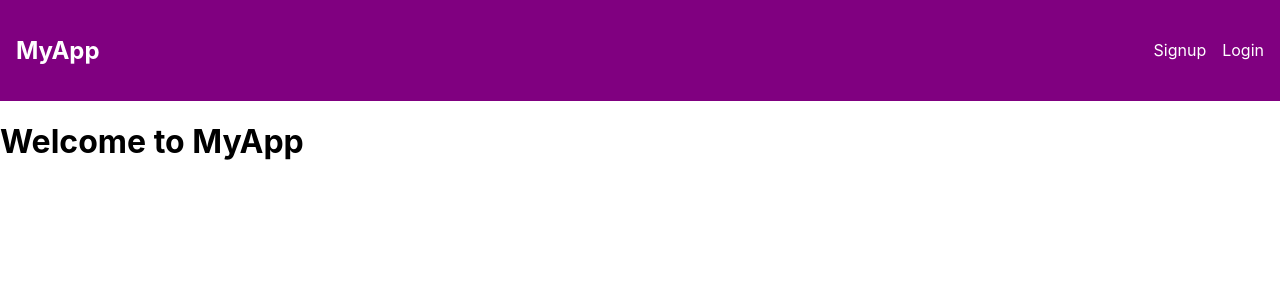
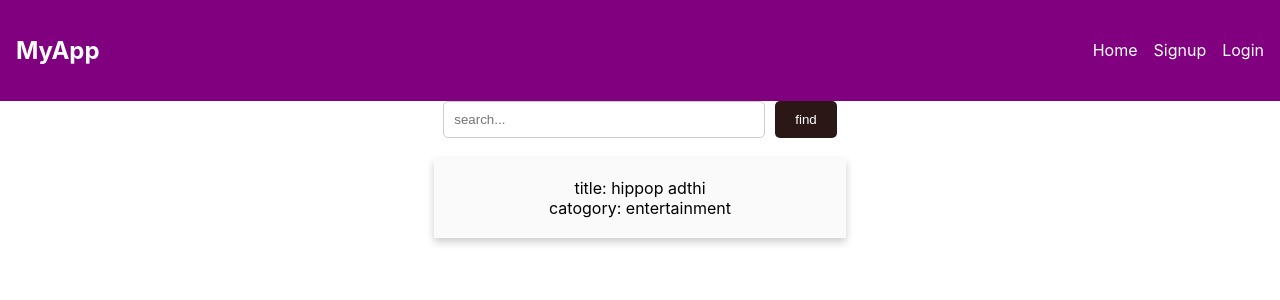
Before and after one commit to pavankalyan-22/Event-Management-System, a React (Create React App) app in the folder Front-end/myapp/: page / in a window 1280 px wide. Shown: the top 300 px of the page. Built offline with nearby package versions, Linux system fonts and the light colour scheme.

Commit message:
in the home page search bar and card component is added

```diff
--- a/Front-end/myapp/src/NavBarComponent/NavBar.jsx
+++ b/Front-end/myapp/src/NavBarComponent/NavBar.jsx
@@ -2,6 +2,7 @@ import React, { Component } from "react";
 import { BrowserRouter as Router, Link, Route, Routes } from "react-router-dom";
 import Signup from "./Signup";
 import Login from "./Login";
+import Searchbar from "../homeComponent/Searchbar";
 
 class NavBar extends Component {
 	render() {
@@ -10,6 +11,11 @@ class NavBar extends Component {
 				<nav style={styles.nav}>
 					<h1 style={styles.logo}>MyApp</h1>
 					<ul style={styles.navLinks}>
+						<li style={styles.navItem}>
+							<Link to="/" style={styles.link}>
+								Home
+							</Link>
+						</li>
 						<li style={styles.navItem}>
 							<Link to="/signup" style={styles.link}>
 								Signup
@@ -25,7 +31,7 @@ class NavBar extends Component {
 				<Routes>
 					<Route path="/signup" element={<Signup />} />
 					<Route path="/login" element={<Login />} />
-					<Route path="/" element={<h1>Welcome to MyApp</h1>} />
+					<Route path="/" element={<Searchbar />} />
 				</Routes>
 			</Router>
 		);
--- /dev/null
+++ b/Front-end/myapp/src/homeComponent/Cardcomponent.jsx
@@ -0,0 +1,49 @@
+import React, { Component } from "react";
+
+export class Cardcomponent extends Component {
+	render() {
+		return (
+			<div style={styles.cardSection}>
+				{/* add card from admin */}
+				<div style={styles.card}>
+					<div id="title">title: hippop adthi</div>
+					<div id="catogory">catogory: entertainment</div>
+				</div>
+			</div>
+		);
+	}
+}
+
+const styles = {
+	carousel: {
+		display: "flex",
+		overflowX: "scroll",
+		margin: "20px 0",
+		padding: "10px",
+		background: "#f5f5f5",
+	},
+	carouselItem: {
+		minWidth: "300px",
+		height: "200px",
+		marginRight: "10px",
+		background: "#ddd",
+		display: "flex",
+		alignItems: "center",
+		justifyContent: "center",
+		fontSize: "1.5rem",
+	},
+	cardSection: {
+		display: "flex",
+		justifyContent: "space-around",
+		padding: "20px",
+	},
+	card: {
+		width: "30%",
+		padding: "20px",
+		background: "#fafafa",
+		boxShadow: "0 4px 8px 0 rgba(0, 0, 0, 0.2)",
+		textAlign: "center",
+	},
+};
+
+export default Cardcomponent;
--- /dev/null
+++ b/Front-end/myapp/src/homeComponent/Homepage.jsx
@@ -0,0 +1,14 @@
+import React, { Component } from "react";
+import NavBar from "../NavBarComponent/NavBar";
+
+export class homepage extends Component {
+	render() {
+		return (
+			<>
+				<NavBar />
+			</>
+		);
+	}
+}
+
+export default homepage;
--- /dev/null
+++ b/Front-end/myapp/src/homeComponent/Searchbar.css
@@ -0,0 +1,24 @@
+.form {
+	display: flex;
+	justify-content: center;
+}
+.search-input {
+	padding: 10px;
+	width: 300px;
+	border-radius: 5px;
+	border: 1px solid #ccc;
+	margin-right: 10px;
+}
+
+.search-button {
+	padding: 10px 20px;
+	border-radius: 5px;
+	border: none;
+	background-color: #2c1717;
+	color: #fff;
+	cursor: pointer;
+}
+
+.search-button:hover {
+	background-color: #218838;
+}
--- /dev/null
+++ b/Front-end/myapp/src/homeComponent/Searchbar.jsx
@@ -0,0 +1,31 @@
+import React, { useState } from "react";
+import Cardcomponent from "./Cardcomponent";
+import "./Searchbar.css";
+
+const Searchbar = () => {
+	const [query, setquery] = useState("");
+	function handelSubmit(e) {
+		e.preventDefault();
+
+		// implement the operation for query like displaythe card
+	}
+	return (
+		<>
+			<form onSubmit={handelSubmit} className="form">
+				<input
+					type="text"
+					value={query}
+					onChange={(e) => setquery(e.target.value)}
+					placeholder="search..."
+					className="search-input"
+				/>
+				<button type="submit" className="search-button">
+					find
+				</button>
+			</form>
+			<Cardcomponent />
+		</>
+	);
+};
+
+export default Searchbar;
--- a/Front-end/myapp/src/index.js
+++ b/Front-end/myapp/src/index.js
@@ -2,12 +2,12 @@ import React from "react";
 import ReactDOM from "react-dom/client";
 import "./index.css";
 import reportWebVitals from "./reportWebVitals";
-import NavBar from "./NavBarComponent/NavBar";
+import Homepage from "./homeComponent/Homepage"
 
 const root = ReactDOM.createRoot(document.getElementById("root"));
 root.render(
 	<React.StrictMode>
-		<NavBar />
+		<Homepage />
 	</React.StrictMode>
 );
 
```
Also changed, not shown: Front-end/myapp/src/App.js (+2 -20 lines), Front-end/myapp/src/setupTests.js (deleted, +0 -5 lines).
